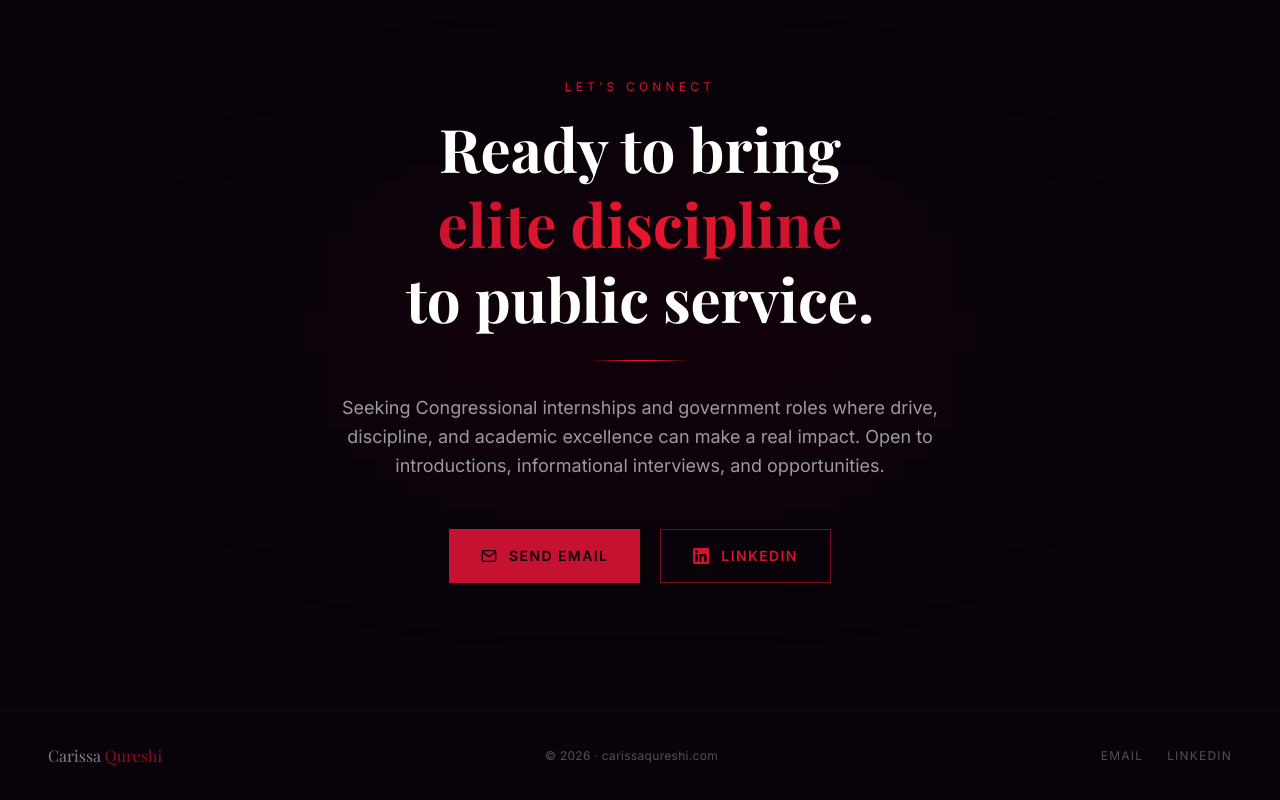
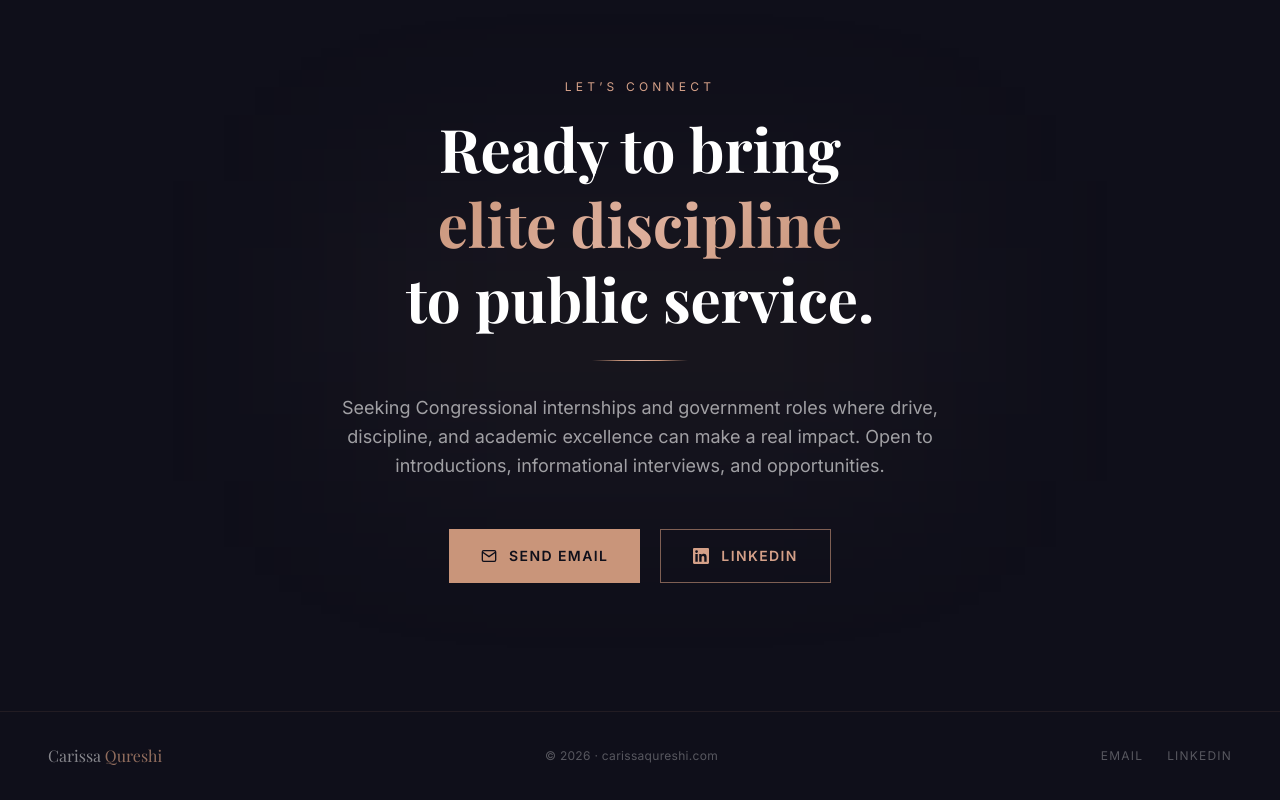
Before and after one commit to ethanqureshi/carissaqureshi, a Next.js app: page / in a window 1280 px wide. Shown: the part 4227-5027 px from the top of the page. Built offline with nearby package versions, Linux system fonts and the light colour scheme; a web font is replaced by a local one.

Commit message:
rebrand to deep slate + rose gold theme
- Background: #1a1a2e deep slate (replaces cardinal red-black)
- Accent: #c9957a rose gold (polished, feminine, serious)
- Update all hardcoded hex values in inline styles

Co-Authored-By: WOZCODE <contact@withwoz.com>

```diff
--- a/app/globals.css
+++ b/app/globals.css
@@ -1,23 +1,23 @@
 @import "tailwindcss";
 
 @theme {
-  /* Dark backgrounds — deep burgundy-black */
-  --color-navy-950: #08030A;
-  --color-navy-900: #100407;
-  --color-navy-800: #1C060B;
-  --color-navy-700: #280910;
-  --color-navy-600: #341016;
-  --color-navy-400: #5A1B26;
+  /* Deep slate backgrounds */
+  --color-navy-950: #0f0f1a;
+  --color-navy-900: #1a1a2e;
+  --color-navy-800: #22223d;
+  --color-navy-700: #2c2c4a;
+  --color-navy-600: #363659;
+  --color-navy-400: #4e4e7a;
 
-  /* Cardinal Red — NCC primary */
-  --color-gold-200: #F5899B;
-  --color-gold-300: #E8162E;
-  --color-gold-400: #D4142F;
-  --color-gold-500: #C41230;
-  --color-gold-600: #9E0D26;
-  --color-gold-700: #7A0B1D;
+  /* Rose gold accent */
+  --color-gold-200: #f0d9cf;
+  --color-gold-300: #deb09d;
+  --color-gold-400: #d4a088;
+  --color-gold-500: #c9957a;
+  --color-gold-600: #b07a62;
+  --color-gold-700: #8f5e49;
 
-  --color-cream: #FAFAFA;
+  --color-cream: #FAF7F5;
   --font-serif: var(--font-playfair), Georgia, serif;
   --font-sans: var(--font-inter), system-ui, sans-serif;
 }
@@ -27,41 +27,41 @@ html {
 }
 
 body {
-  background-color: #08030A;
-  color: #FAFAFA;
+  background-color: #0f0f1a;
+  color: #FAF7F5;
   font-family: var(--font-inter), system-ui, sans-serif;
   -webkit-font-smoothing: antialiased;
 }
 
 ::selection {
-  background-color: #C41230;
-  color: #FAFAFA;
+  background-color: #c9957a;
+  color: #0f0f1a;
 }
 
 .gold-rule {
   height: 1px;
-  background: linear-gradient(90deg, transparent 0%, #C41230 30%, #E8162E 50%, #C41230 70%, transparent 100%);
+  background: linear-gradient(90deg, transparent 0%, #c9957a 30%, #deb09d 50%, #c9957a 70%, transparent 100%);
 }
 
 .text-gradient-gold {
-  background: linear-gradient(135deg, #C41230 0%, #E8162E 50%, #C41230 100%);
+  background: linear-gradient(135deg, #c9957a 0%, #deb09d 50%, #c9957a 100%);
   -webkit-background-clip: text;
   -webkit-text-fill-color: transparent;
   background-clip: text;
 }
 
 .card-glass {
-  background: rgba(28, 6, 11, 0.6);
+  background: rgba(34, 34, 61, 0.6);
   backdrop-filter: blur(12px);
-  border: 1px solid rgba(196, 18, 48, 0.15);
+  border: 1px solid rgba(201, 149, 122, 0.15);
 }
 
 .nav-scrolled {
-  background: rgba(8, 3, 10, 0.88);
+  background: rgba(15, 15, 26, 0.88);
   backdrop-filter: blur(20px);
-  border-bottom: 1px solid rgba(196, 18, 48, 0.12);
+  border-bottom: 1px solid rgba(201, 149, 122, 0.12);
 }
 
 .bg-navy-gradient {
-  background: linear-gradient(135deg, #08030A 0%, #100407 50%, #1C060B 100%);
+  background: linear-gradient(135deg, #0f0f1a 0%, #1a1a2e 50%, #22223d 100%);
 }
--- a/components/Achievements.tsx
+++ b/components/Achievements.tsx
@@ -76,7 +76,7 @@ export default function Achievements() {
       {/* Background texture */}
       <div className="absolute inset-0 opacity-[0.04]"
         style={{
-          backgroundImage: "radial-gradient(circle, rgba(196,18,48,1) 1px, transparent 1px)",
+          backgroundImage: "radial-gradient(circle, rgba(201,149,122,1) 1px, transparent 1px)",
           backgroundSize: "40px 40px",
         }}
       />
--- a/components/Hero.tsx
+++ b/components/Hero.tsx
@@ -30,7 +30,7 @@ export default function Hero() {
         className="absolute inset-0 opacity-[0.03]"
         style={{
           backgroundImage:
-            "linear-gradient(rgba(196,18,48,1) 1px, transparent 1px), linear-gradient(90deg, rgba(196,18,48,1) 1px, transparent 1px)",
+            "linear-gradient(rgba(201,149,122,1) 1px, transparent 1px), linear-gradient(90deg, rgba(201,149,122,1) 1px, transparent 1px)",
           backgroundSize: "80px 80px",
         }}
       />
```
